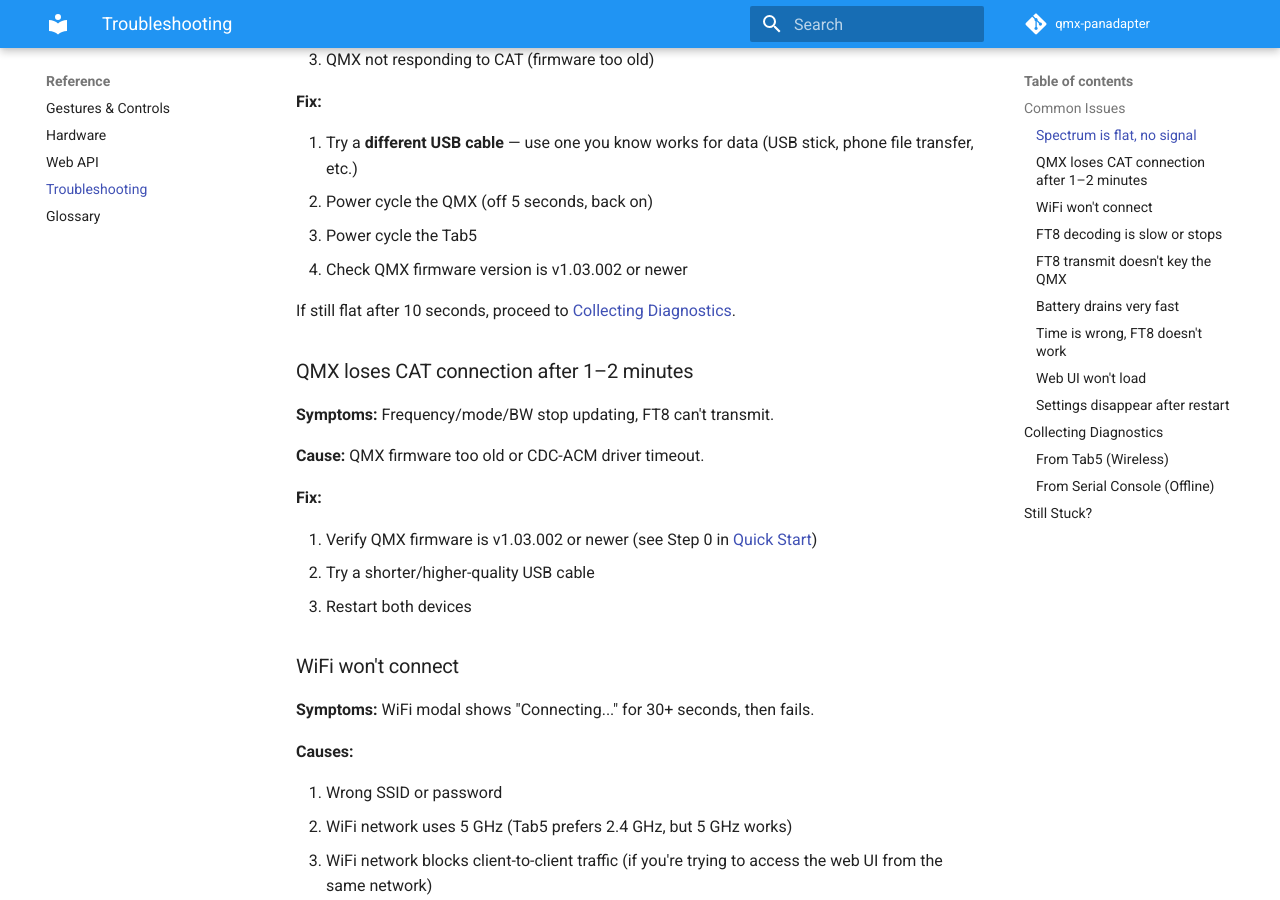
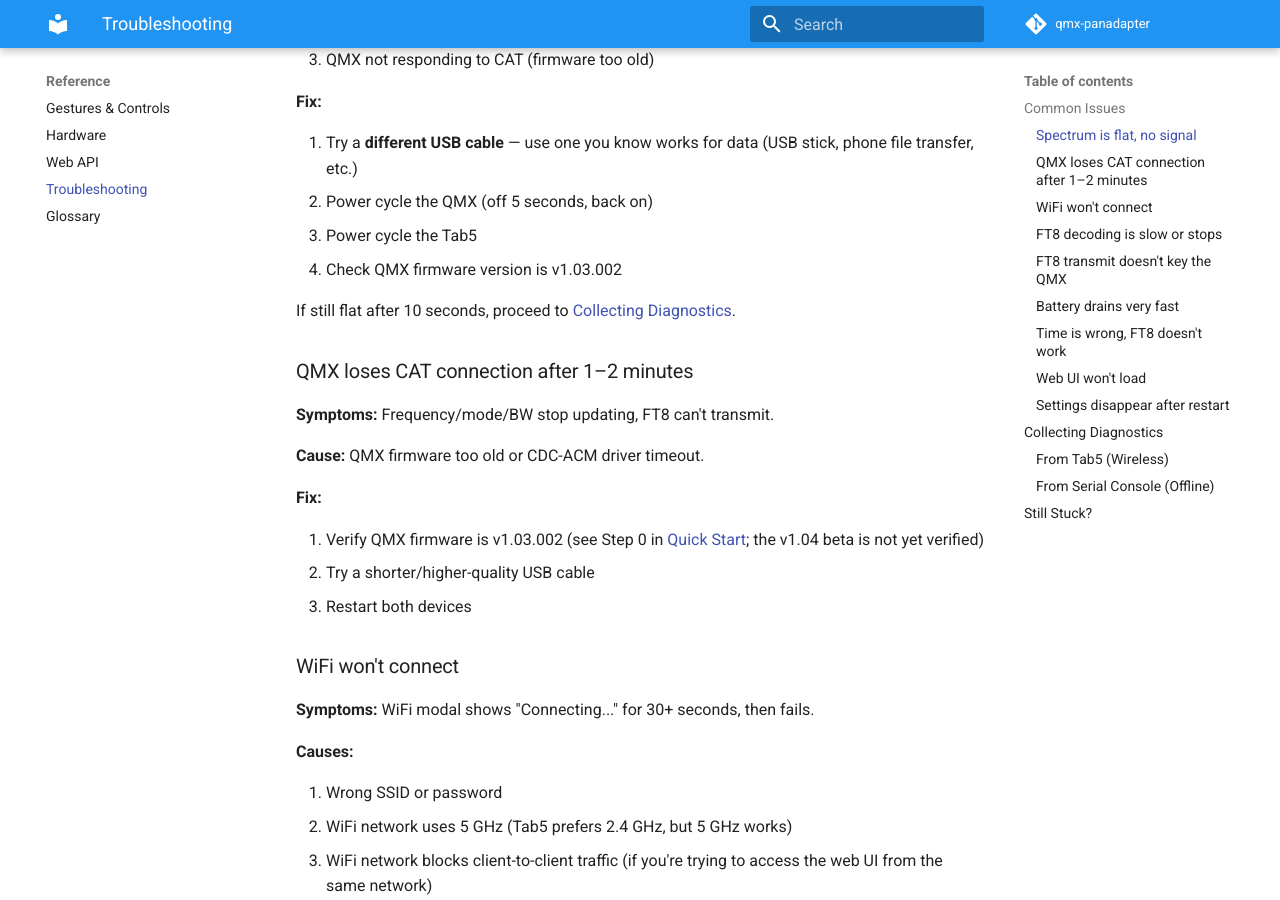
Before and after one commit to SteffenLav/qmx-panadapter, an MkDocs documentation site: the page built from docs/mkdocs/reference/troubleshooting.md, in a window 1280 px wide and 900 px high, scrolled down 428 px. Built offline with MkDocs 1.6.1 and Material for MkDocs 9.7.7, drawn with Linux system fonts in a browser that asks for light colours; comment, search, counter and statistics services are not loaded.

Commit message:
docs: pin troubleshooting QMX firmware guidance to v1.03.002 too

```diff
--- a/docs/mkdocs/reference/troubleshooting.md
+++ b/docs/mkdocs/reference/troubleshooting.md
@@ -17,7 +17,7 @@
 1. Try a **different USB cable** — use one you know works for data (USB stick, phone file transfer, etc.)
 2. Power cycle the QMX (off 5 seconds, back on)
 3. Power cycle the Tab5
-4. Check QMX firmware version is v1.03.002 or newer
+4. Check QMX firmware version is v1.03.002
 
 If still flat after 10 seconds, proceed to [Collecting Diagnostics](#collecting-diagnostics).
 
@@ -29,7 +29,7 @@
 
 **Fix:**
 
-1. Verify QMX firmware is v1.03.002 or newer (see Step 0 in [Quick Start](../quick-start.md))
+1. Verify QMX firmware is v1.03.002 (see Step 0 in [Quick Start](../quick-start.md); the v1.04 beta is not yet verified)
 2. Try a shorter/higher-quality USB cable
 3. Restart both devices
 
```
